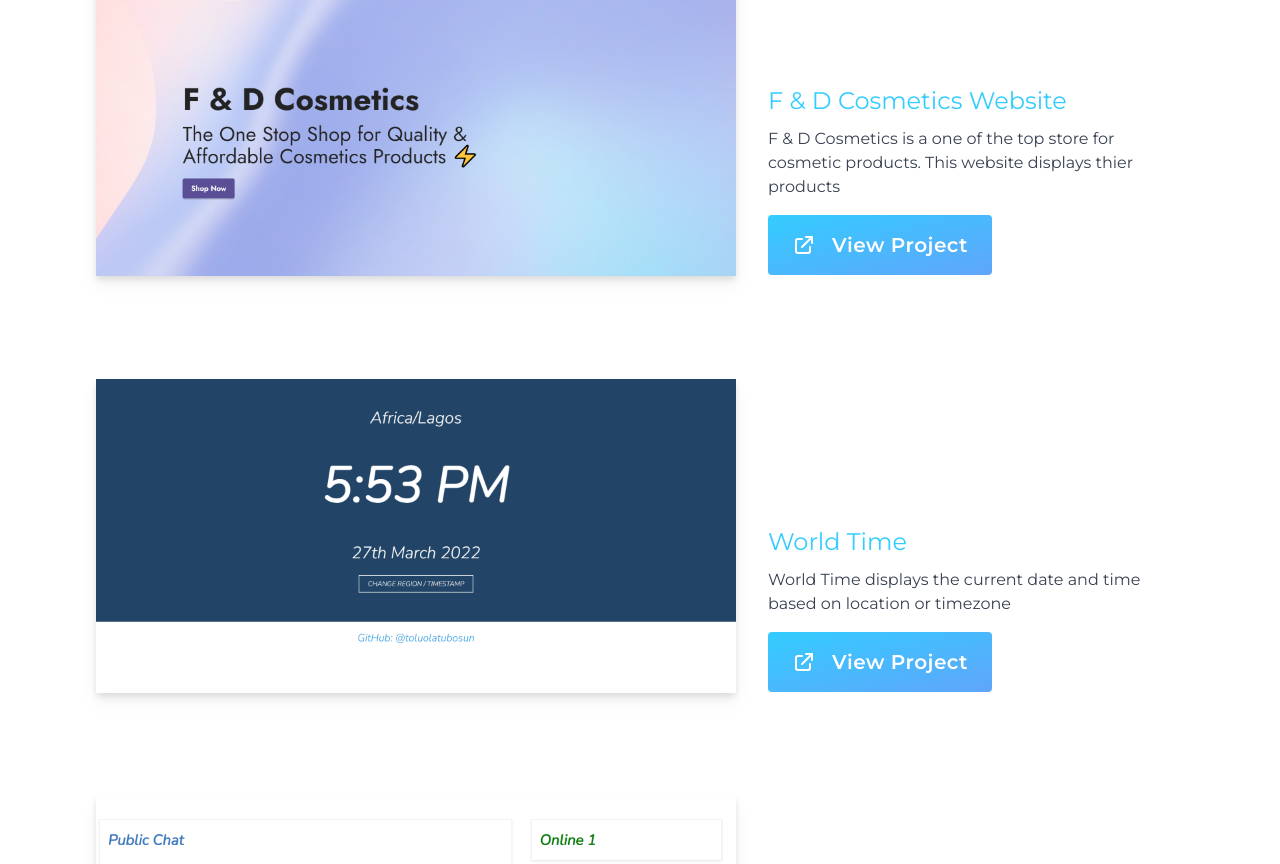
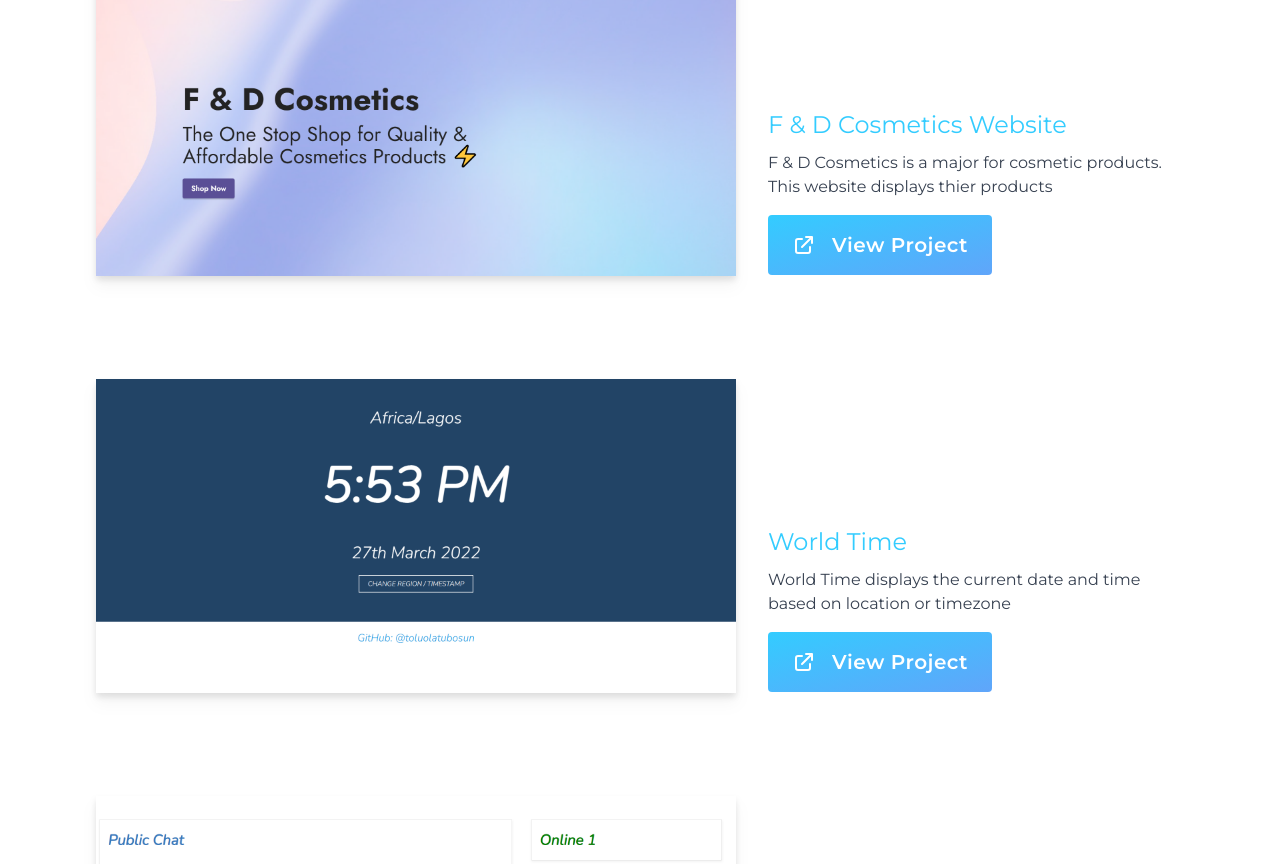
Before and after one commit to toluolatubosun/Portfolio-Website, a Next.js app: page /portfolio in a window 1280 px wide. Shown: the part 3620-4484 px from the top of the page. Built offline with nearby package versions, Linux system fonts and the light colour scheme.

Commit message:
version 1 complete

```diff
--- a/data/portfolio.js
+++ b/data/portfolio.js
@@ -55,7 +55,7 @@
     {
         id: 7894,
         title: "F & D Cosmetics Website",
-        description: "F & D Cosmetics is a one of the top store for cosmetic products. This website displays thier products",
+        description: "F & D Cosmetics is a major for cosmetic products. This website displays thier products",
         img: img_fd_cosmetics,
         url: "https://fd-cosmetics.web.app/"
     },
--- a/package.json
+++ b/package.json
@@ -1,6 +1,6 @@
 {
   "name": "portfolio",
-  "version": "0.1.0",
+  "version": "1.0.0",
   "private": true,
   "scripts": {
     "dev": "next dev",
```
Also changed, not shown: 2 other files (tests, documents, lock files or other folders).
